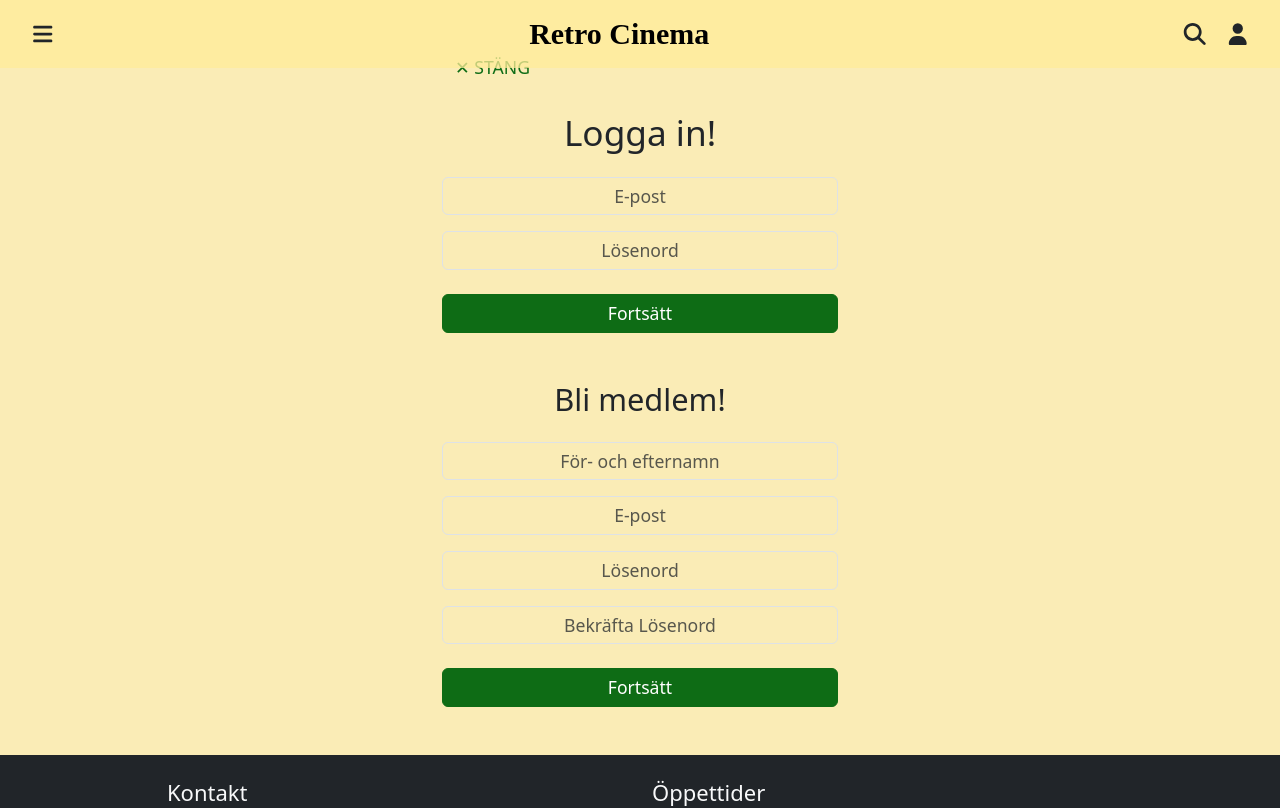
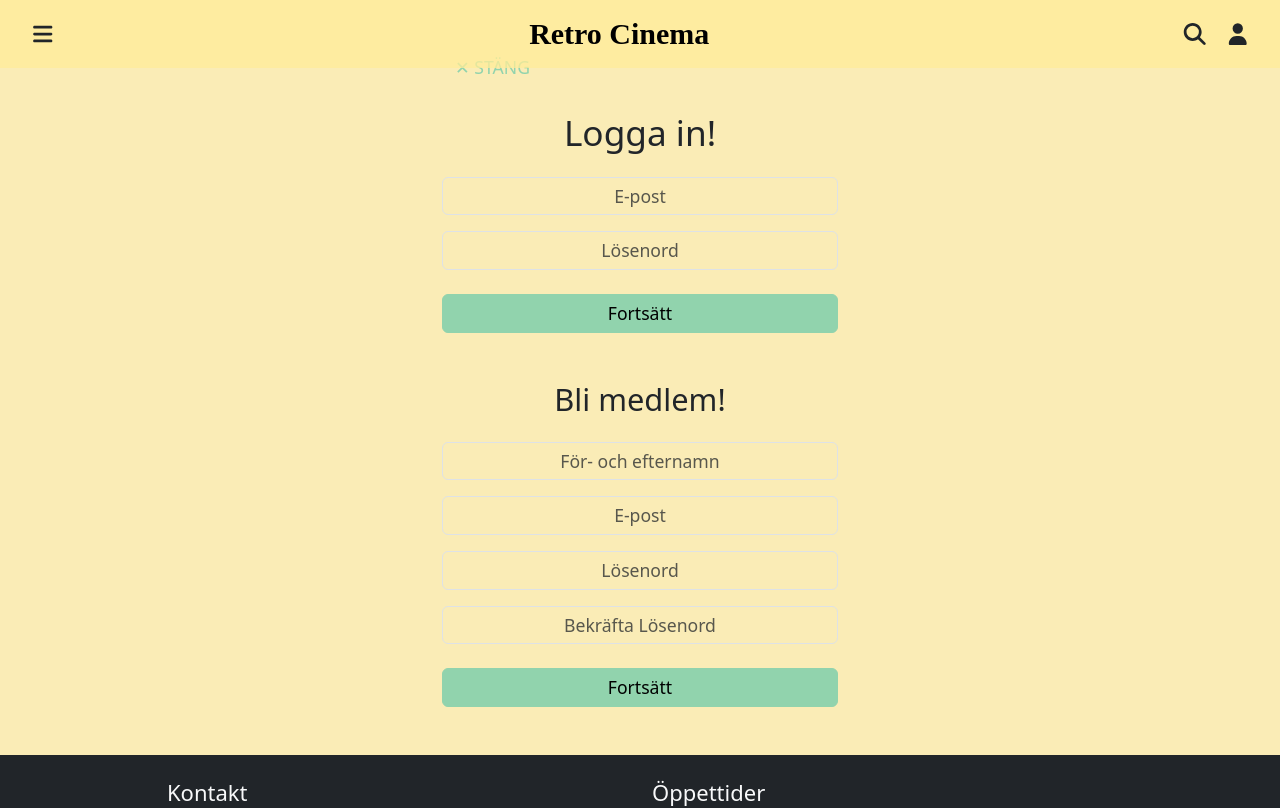
Before and after one commit to Danse21/Filmvisarna-GRP5, a React app: page /login in a window 1280 px wide. Shown: the top 808 px of the page. Built offline with nearby package versions, Linux system fonts and the light colour scheme; the HTML template or start-up script is replaced by a standard one.

Commit message:
Tried to get the right color.

```diff
--- a/sass/_bootstrap.scss
+++ b/sass/_bootstrap.scss
@@ -4,7 +4,7 @@ $font-size-base: 1.1rem;
 $line-height-base: 1.4;
 $navbar-dark-color: rgba(white, 0.8) !default;
 $navbar-dark-hover-color: rgba(white, 0.9) !default;
-$primary: rgb(14, 108, 21);
+$primary: #91D3AD;
 $enable-negative-margins: true;
 $body-bg: #FAECB6;
 
--- a/src/parts/dateSelector.tsx
+++ b/src/parts/dateSelector.tsx
@@ -45,7 +45,7 @@ export default function DateSelector() {
         <Col key={index}>
           {/* h-100 = kortet fyller hela kolumnens höjd */}
           <Card
-            className="text-center h-100 rounded-3 text-black border-dark shadow"
+            className="bg-primary text-center h-100 rounded-3 text-black border-dark shadow"
           >
             {/* Card.Body = innehållet inuti kortet */}
             {/* d-flex flex-column = staplar label och datum vertikalt */}
```
